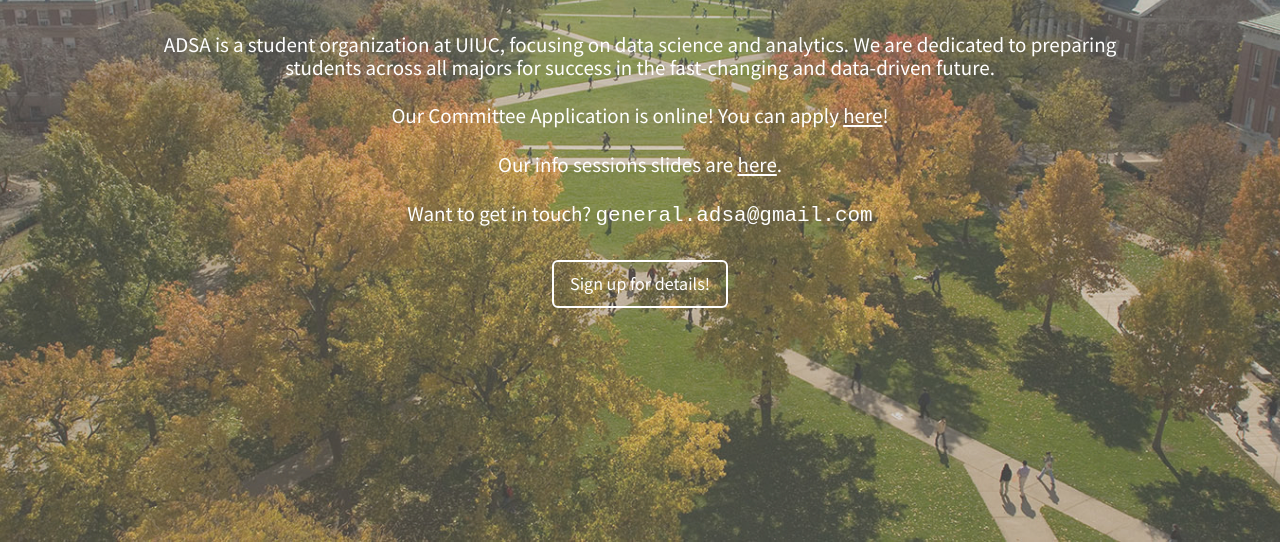
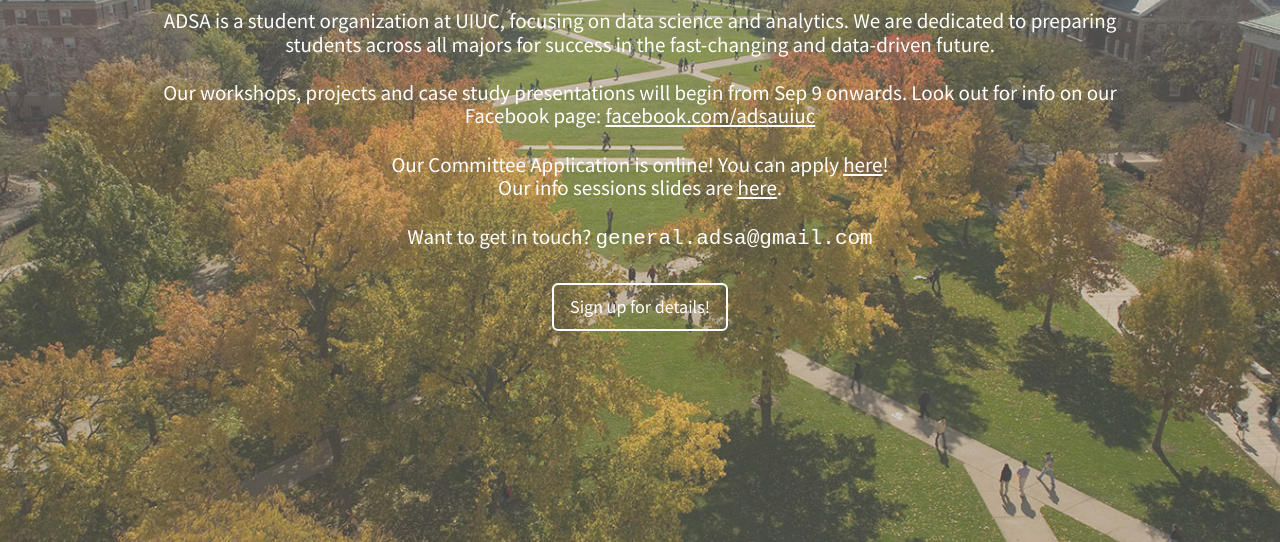
Before and after one commit to ADSA-UIUC/quadday, a plain HTML site: page index.html in a window 1280 px wide. Shown: the part 258-800 px from the top of the page. Drawn offline with Linux system fonts and the light colour scheme.

Commit message:
Added event info

```diff
--- a/index.html
+++ b/index.html
@@ -37,8 +37,9 @@
         <div class="text-vertical-center">
             <h1>Association of Data Science and Analytics</h1>
             <h3>ADSA is a student organization at UIUC, focusing on data science and analytics. We are dedicated to preparing students across all majors for success in the fast-changing and data-driven future.</h3>
-            <h3>Our Committee Application is online! You can apply <a href="https://generaladsa.typeform.com/to/jBRRVW">here</a>!</h3>
-            <h3>Our info sessions slides are <a href="https://docs.google.com/presentation/d/1qCDd8GQzUO816MuLxaE57cbP5txClpkdNAkXhFBgIog/edit?usp=sharing">here</a>.</h3>
+            <h3>Our workshops, projects and case study presentations will begin from Sep 9 onwards. Look out for info on our Facebook page: <a href="http://www.facebook.com/adsauiuc">facebook.com/adsauiuc</a></h3>
+            <h3>Our Committee Application is online! You can apply <a href="https://generaladsa.typeform.com/to/jBRRVW">here</a>!<br />
+            Our info sessions slides are <a href="https://docs.google.com/presentation/d/1qCDd8GQzUO816MuLxaE57cbP5txClpkdNAkXhFBgIog/edit?usp=sharing">here</a>.</h3>
             <h3>Want to get in touch? <span>general.adsa@gmail.com</span></h3>
             <br>
             <a href="https://goo.gl/forms/oOFxRihIg9XYiCxu2" class="btn btn-light btn-lg" id="info-button">Sign up for details!</a>
```
